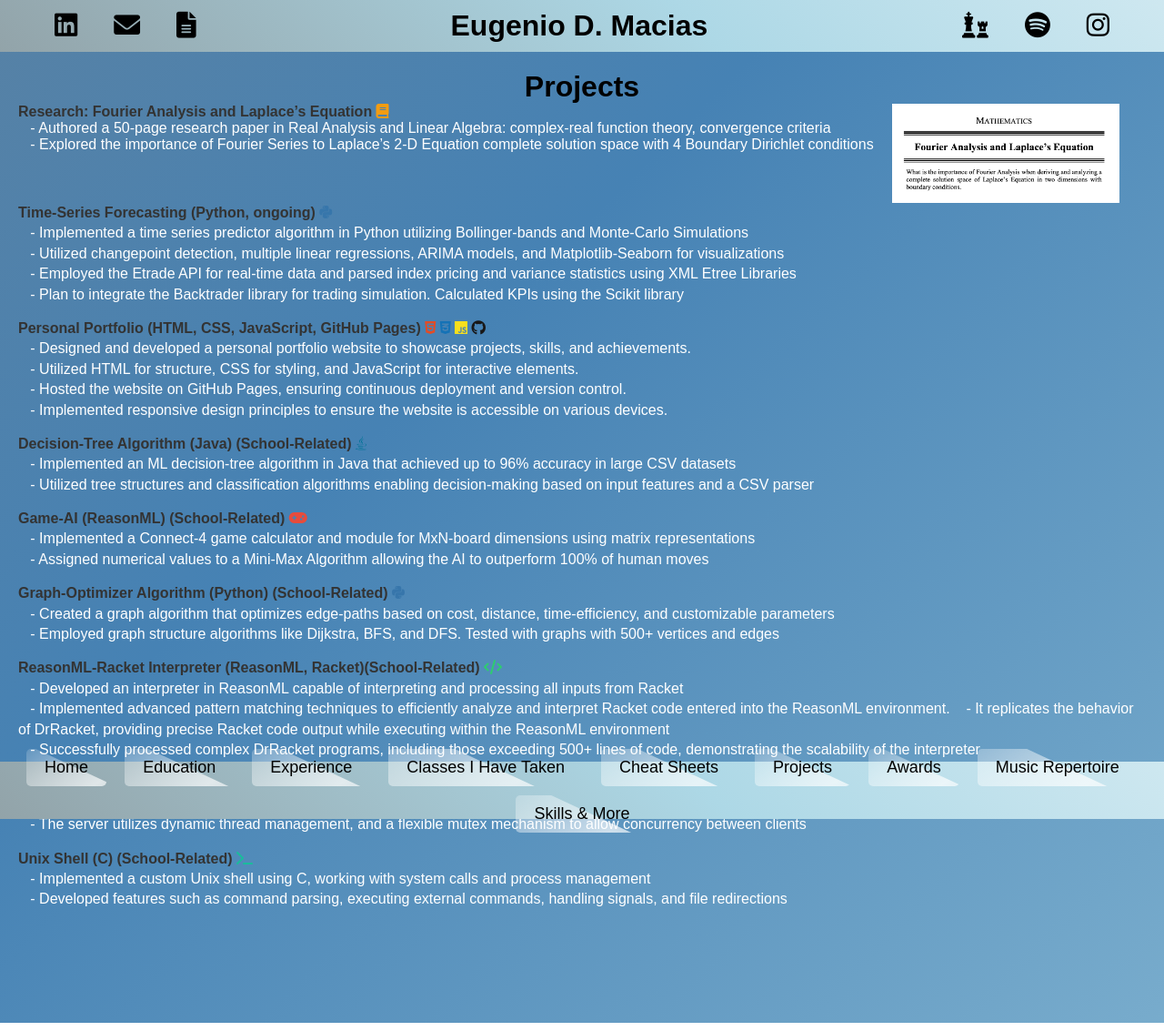
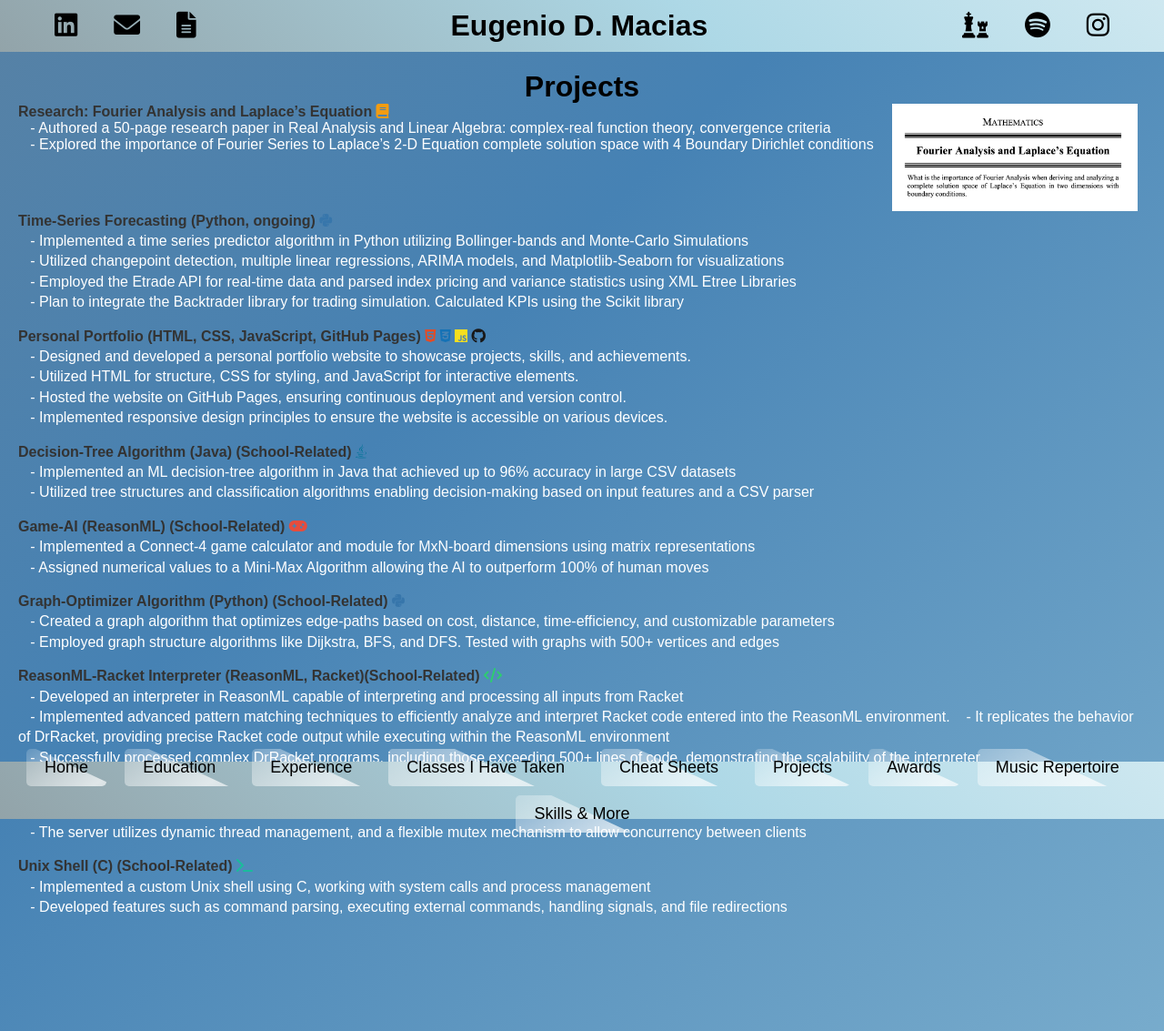
Before and after one commit to xXElGenio0203Xx/eugenio-macias.github.io, a Jekyll site: the page built from projects.md, in a window 1280 px wide. Shown: the whole page at 91% size. Built offline with Jekyll 4.4.1, drawn with Linux system fonts in a browser that asks for light colours; some web fonts are replaced.

Commit message:
Update projects.md

```diff
--- a/projects.md
+++ b/projects.md
@@ -16,11 +16,10 @@ title: Projects
     </div>
     <div style="flex-shrink: 0; margin-left: 20px;">
         <a href="assets/files/Extended_Essay.pdf" target="_blank" title="Fourier Analysis Research">
-            <img src="{{ site.baseurl }}/assets/images/thumbnails/EE_thumbnail.jpg" alt="Fourier Analysis Thumbnail" style="width: 250px; height: 150;">
+            <img src="{{ site.baseurl }}/assets/images/thumbnails/EE_thumbnail.jpg" alt="Fourier Analysis Thumbnail" style="width: 270px; height: 130;">
         </a>
     </div>
 </div>
-
 **Time-Series Forecasting (Python, ongoing)** <i class="fab fa-python" style="color: #3776AB;"></i>
 &nbsp;&nbsp;&nbsp;- Implemented a time series predictor algorithm in Python utilizing Bollinger-bands and Monte-Carlo Simulations
 &nbsp;&nbsp;&nbsp;- Utilized changepoint detection, multiple linear regressions, ARIMA models, and Matplotlib-Seaborn for visualizations
```
